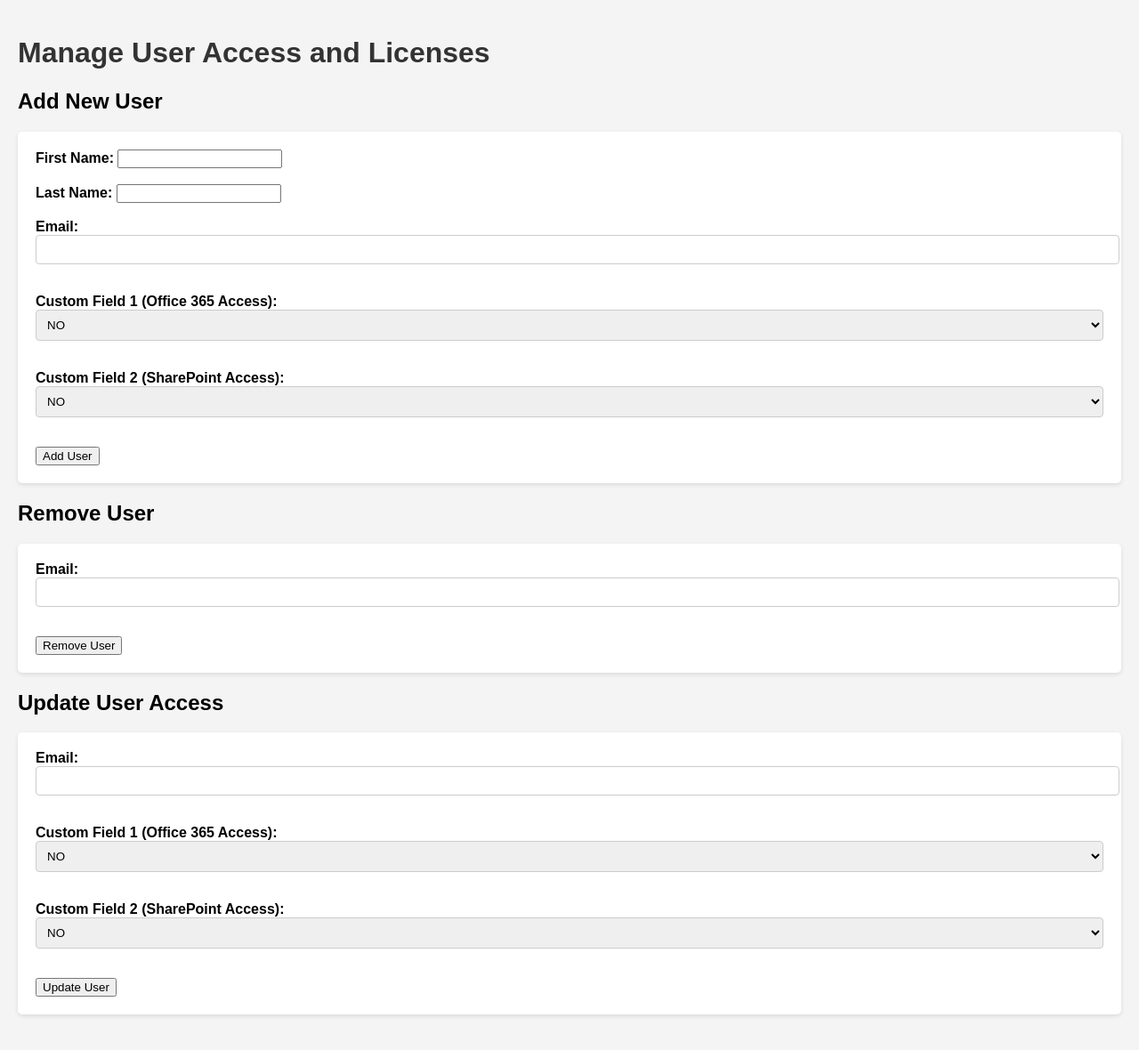
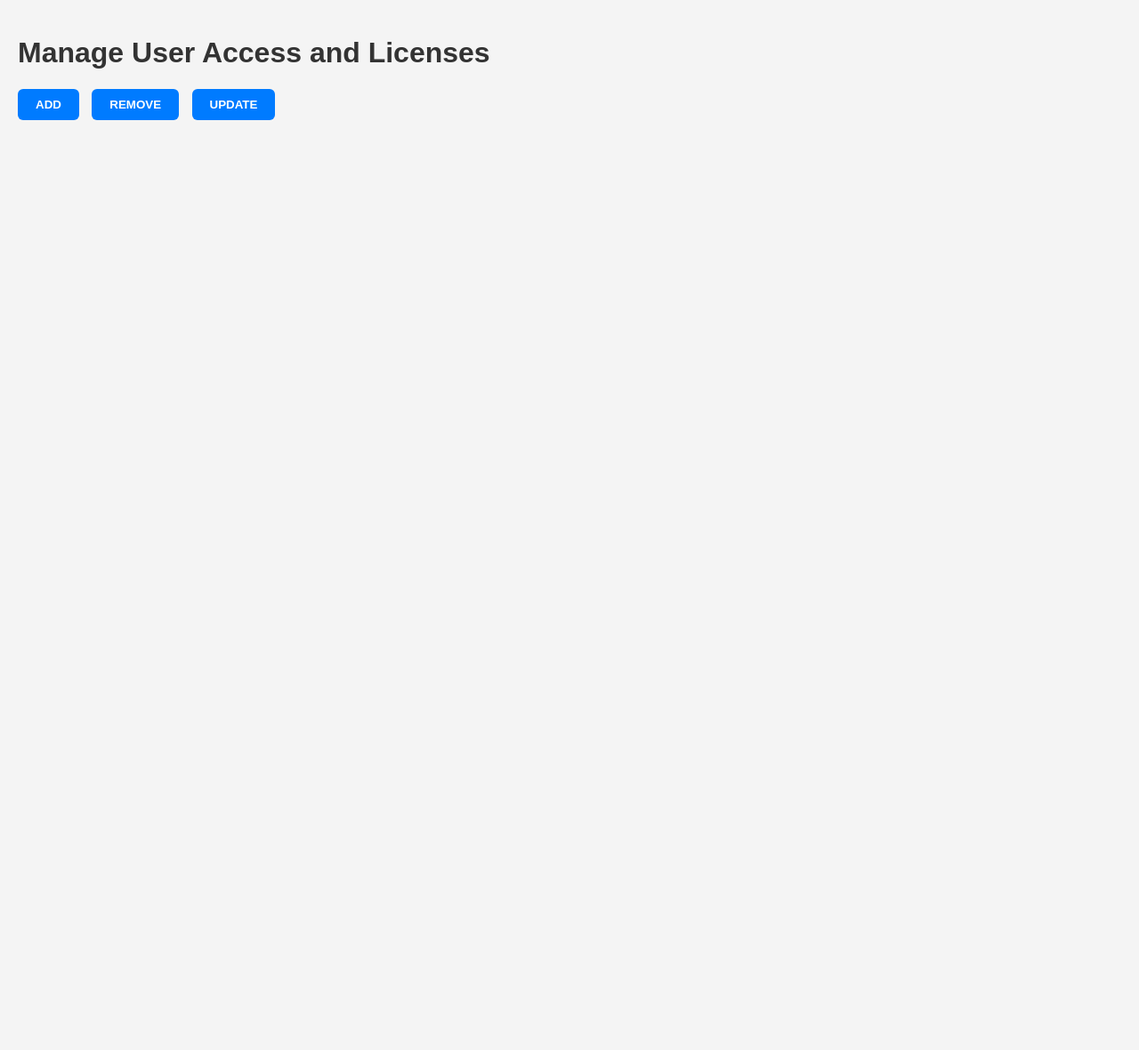
Before and after one commit to DEISI-ULHT-TFC-2024-25/TFC-DEISI2037-Interface-Azure-para-ERP, a Flask app: page / in a window 1280 px wide. Shown: the whole page at 89% size. After the commit the page ends 135 px from the top, so only its background shows below. Run offline with Flask 3, Linux system fonts and the light colour scheme.

Commit message:
change UserInterface to a more plesent appearance

```diff
--- a/static/css/style.css
+++ b/static/css/style.css
@@ -44,3 +44,25 @@ input[type="submit"]:hover {
     font-size: 1.1em;
     color: green;
 }
+button {
+    padding: 10px 20px;
+    margin-right: 10px;
+    background-color: #007bff;
+    border: none;
+    color: white;
+    font-weight: bold;
+    cursor: pointer;
+    border-radius: 6px;
+}
+
+button:hover {
+    background-color: #0056b3;
+}
+
+.form-section {
+    border: 1px solid #ccc;
+    padding: 20px;
+    margin-top: 10px;
+    background-color: #f9f9f9;
+    border-radius: 8px;
+}
--- a/templates/index.html
+++ b/templates/index.html
@@ -136,67 +136,74 @@
                 });
         }
 
+        function showForm(action) {
+            document.getElementById('form-add').style.display = 'none';
+            document.getElementById('form-remove').style.display = 'none';
+            document.getElementById('form-update').style.display = 'none';
+
+            document.getElementById(`form-${action}`).style.display = 'block';
+        }
+
+
     </script>
 </head>
 
 <body>
     <h1>Manage User Access and Licenses</h1>
+    <div style="margin-bottom: 20px;">
+        <button onclick="showForm('add')">ADD</button>
+        <button onclick="showForm('remove')">REMOVE</button>
+        <button onclick="showForm('update')">UPDATE</button>
+    </div>
 
+    <!-- ADD FORM -->
+    <div id="form-add" class="form-section" style="display: none;">
         <h2>Add New User</h2>
-    <form id="addUserForm" onsubmit="event.preventDefault(); addUser();">
-        <label for="firstName">First Name:</label>
-        <input type="text" id="firstName" required><br><br>
-
-        <label for="lastName">Last Name:</label>
-        <input type="text" id="lastName" required><br><br>
-
-        <label for="email">Email:</label>
-        <input type="email" id="email" required><br><br>
-
-        <label for="custom1">Custom Field 1 (Office 365 Access):</label>
+        <form onsubmit="event.preventDefault(); addUser();">
+            <label>First Name:</label><input type="text" id="firstName"><br>
+            <label>Last Name:</label><input type="text" id="lastName"><br>
+            <label>Email:</label><input type="email" id="email"><br>
+            <label>Custom Field 1 (Office 365 Access):</label>
             <select id="custom1">
-            <option value="No">NO</option>
+                <option value="NO">NO</option>
                 <option value="YES">YES</option>
-        </select><br><br>
-
-        <label for="custom2">Custom Field 2 (SharePoint Access):</label>
+            </select><br>
+            <label>Custom Field 2 (SharePoint Access):</label>
             <select id="custom2">
                 <option value="NO">NO</option>
                 <option value="YES">YES</option>
-        </select><br><br>
-
+            </select><br>
             <button type="submit">Add User</button>
         </form>
+    </div>
 
+    <!-- REMOVE FORM -->
+    <div id="form-remove" class="form-section" style="display: none;">
         <h2>Remove User</h2>
-    <form id="removeUserForm" onsubmit="event.preventDefault(); removeUser();">
-        <label for="removeEmail">Email:</label>
-        <input type="email" id="removeEmail" required><br><br>
-
+        <form onsubmit="event.preventDefault(); removeUser();">
+            <label>Email:</label><input type="email" id="removeEmail"><br>
             <button type="submit">Remove User</button>
         </form>
+    </div>
 
+    <!-- UPDATE FORM -->
+    <div id="form-update" class="form-section" style="display: none;">
         <h2>Update User Access</h2>
-    <form id="updateUserForm" onsubmit="event.preventDefault(); updateUser();">
-        <label for="updateEmail">Email:</label>
-        <input type="email" id="updateEmail" required><br><br>
-
-        <label for="updateCustom1">Custom Field 1 (Office 365 Access):</label>
+        <form onsubmit="event.preventDefault(); updateUser();">
+            <label>Email:</label><input type="email" id="updateEmail"><br>
+            <label>Custom Field 1 (Office 365 Access):</label>
             <select id="updateCustom1">
-            <option value="No">NO</option>
+                <option value="NO">NO</option>
                 <option value="YES">YES</option>
-        </select><br><br>
-
-        <label for="updateCustom2">Custom Field 2 (SharePoint Access):</label>
+            </select><br>
+            <label>Custom Field 2 (SharePoint Access):</label>
             <select id="updateCustom2">
-            <option value="No">NO</option>
+                <option value="NO">NO</option>
                 <option value="YES">YES</option>
-        </select><br><br>
-
+            </select><br>
             <button type="submit">Update User</button>
         </form>
-
-
+    </div>
     <p id="response-message"></p>
 
     <script src="{{ url_for('static', filename='js/script.js') }}"></script>
```
Lines whose indentation alone changed are shown as unchanged.
